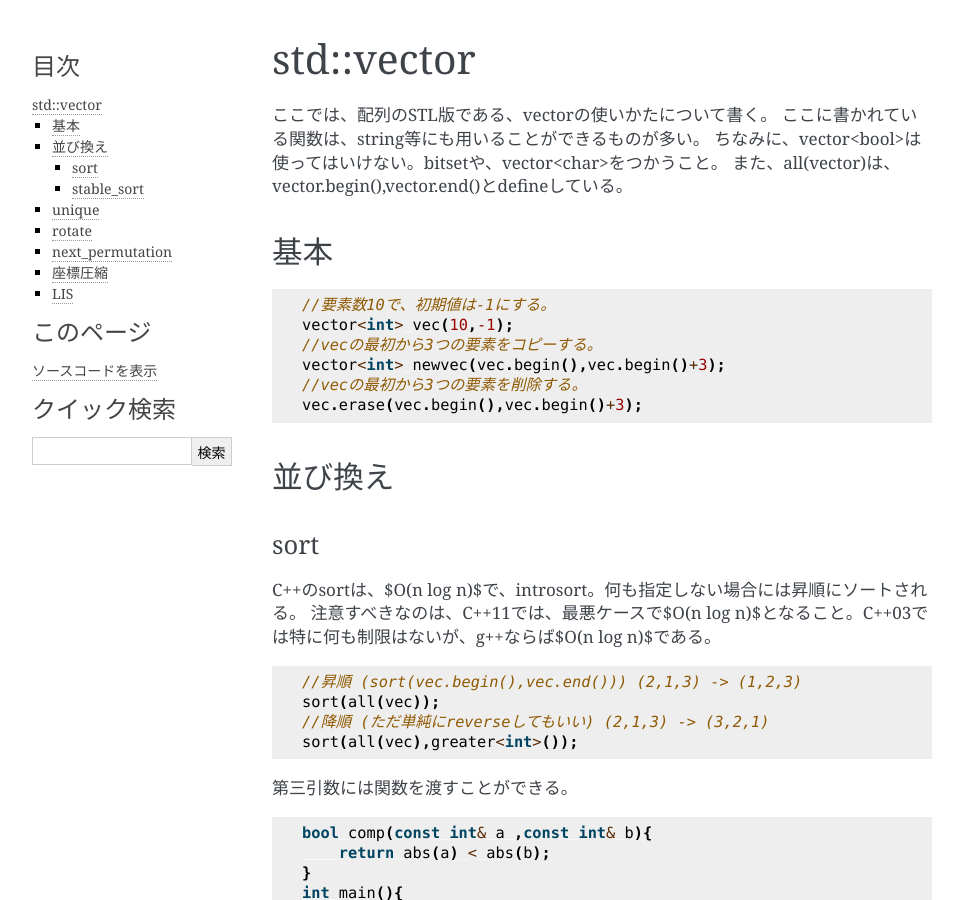
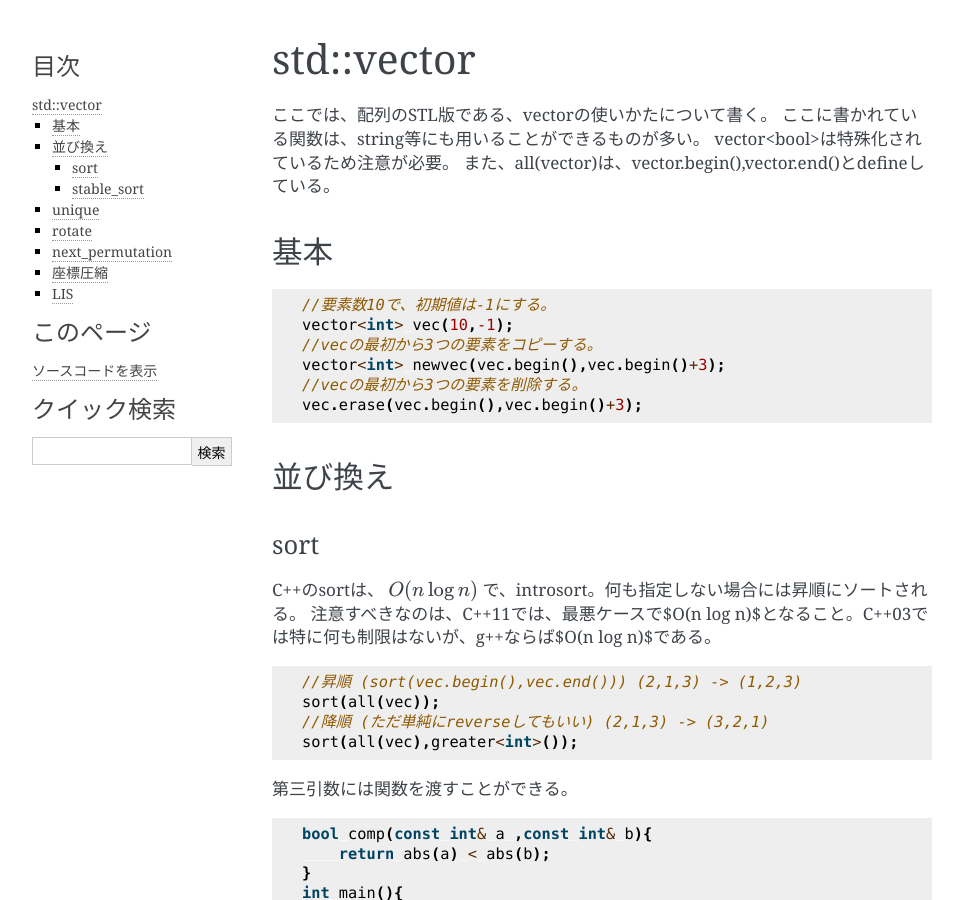
Before and after one commit to tomoki/AlgoLib, a Sphinx documentation site: the page built from source/vector.rst, in a window 1280 px wide and 900 px high. Shown: the whole window, without its empty margins (148-1111 px from the left). Built offline with Sphinx 7.4.7, drawn with Linux system fonts in a browser that asks for light colours.

Commit message:
Update vector

```diff
--- a/source/vector.rst
+++ b/source/vector.rst
@@ -4,7 +4,7 @@ std::vector
 
 ここでは、配列のSTL版である、vectorの使いかたについて書く。
 ここに書かれている関数は、string等にも用いることができるものが多い。
-ちなみに、vector\<bool\>は使ってはいけない。bitsetや、vector\<char\>をつかうこと。
+vector\<bool\>は特殊化されているため注意が必要。
 また、all(vector)は、vector.begin(),vector.end()とdefineしている。
 
 *********************
@@ -26,7 +26,7 @@ std::vector
 sort
 ====================
 
-C++のsortは、$O(n \log n)$で、introsort。何も指定しない場合には昇順にソートされる。
+C++のsortは、 :math:`O(n \log n)` で、introsort。何も指定しない場合には昇順にソートされる。
 注意すべきなのは、C++11では、最悪ケースで$O(n \log n)$となること。C++03では特に何も制限はないが、g++ならば$O(n \log n)$である。
 
 .. code-block:: cpp
```
